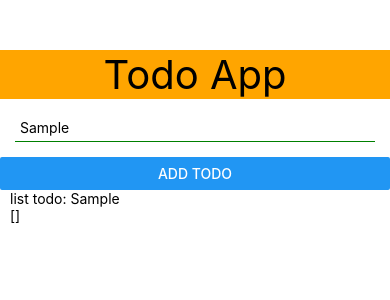
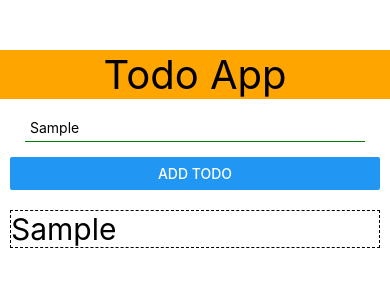
Before and after one commit to nguyenduykhanhit04/My-React-Native, a React Native app: screen / in a window 390 px wide. Both pictures are taken after typing "Sample" into the empty fields and a click on the button "ADD TODO". Shown: the top 300 px of the page. Built offline with nearby package versions, Linux system fonts and the light colour scheme.

Commit message:
TodoList bao gồm việc có thể nhập vào text box, khi bấm add Todo thì nó sẽ hiển thị xuống dưới cái thanh mà mình nhập, cả xử lý trường hợp không nhập gì mà ấn add nó sẽ không xử lý

```diff
--- a/App.tsx
+++ b/App.tsx
@@ -1,10 +1,25 @@
 import { useState } from 'react';
 import { Button, ScrollView, FlatList, StyleSheet, Text, TextInput, View } from 'react-native';
 
+interface ITodo {
+  id: number,
+  name: string
+}
 export default function App() {
 
   const [todo, setTodo] = useState("");
-  const [listTodo, setListTodo] = useState([])
+  const [listTodo, setListTodo] = useState<ITodo[]>([]);
+
+  function randomInteger(min: number, max: number) {
+    return Math.floor(Math.random() * (max - min + 1)) + min;
+  }
+
+  const handleAddTodo = () => {
+    if(!todo) return;
+    setListTodo([...listTodo,
+      { id: randomInteger(2, 20000), name: todo }
+    ])
+  }
 
   return (
 
@@ -13,19 +28,27 @@ export default function App() {
       <Text style={styles.header}>Todo App</Text>
 
       {/* form */}
-      <View>
+      <View style={styles.body}>
         <TextInput style={styles.todoInput}
         onChangeText={(value) => setTodo(value)}
         />
         <Button title='Add todo'
-        onPress={() => alert("me")}
+        onPress={handleAddTodo}
         />
       </View>
 
       {/* list form */}
       <View style={styles.body}>
-        <Text>list todo: {todo}</Text>
-        <Text>{JSON.stringify(listTodo)}</Text>
+        <FlatList
+          data={listTodo}
+          keyExtractor={item => item.id + ""}
+          renderItem={({item}) => {
+            return (
+              <Text style = {styles.todoItem}>{item.name}</Text>
+            )
+          }}
+        />
+        {/* <Text>{JSON.stringify(listTodo)}</Text> */}
       </View>
     </View>
 
@@ -39,6 +62,13 @@ const styles = StyleSheet.create({
     paddingHorizontal: 20,
     textAlign: "center",
     fontSize: 40
+  },
+
+  todoItem: {
+    fontSize: 30,
+    borderWidth: 1,
+    borderStyle: "dashed",
+    marginBottom: 20
   },
 
   container: {
@@ -56,7 +86,8 @@ const styles = StyleSheet.create({
   },
 
   body: {
-    paddingHorizontal: 10
+    paddingHorizontal: 10,
+    marginBottom: 20
   }
 
 });
```
